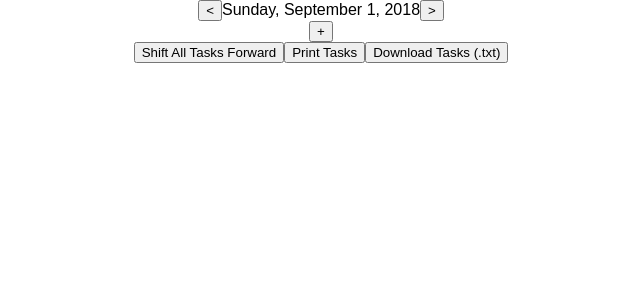
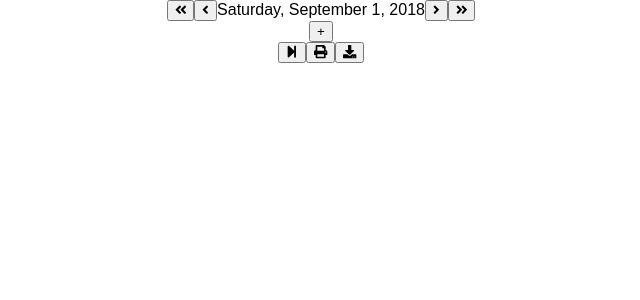
Before and after one commit to Tyguy160/shift-list, a React (Create React App) app: page / in a window 1280 px wide. Shown: the top 300 px of the page, without its empty margins (319-959 px from the left). Built offline with nearby package versions, Linux system fonts and the light colour scheme.

Commit message:
Added date changing functionality

```diff
--- a/package.json
+++ b/package.json
@@ -8,7 +8,7 @@
     "@fortawesome/react-fontawesome": "^0.1.2",
     "react": "^16.4.2",
     "react-dom": "^16.4.2",
-    "react-scripts": "1.1.5"
+    "react-scripts": "^1.1.5"
   },
   "scripts": {
     "start": "react-scripts start",
--- a/src/App.js
+++ b/src/App.js
@@ -1,16 +1,37 @@
 import React, { Component } from 'react';
 import logo from './logo.svg';
 import './App.css';
+import { library } from '@fortawesome/fontawesome-svg-core';
+import { FontAwesomeIcon } from '@fortawesome/react-fontawesome';
+import {
+  faPrint,
+  faStepForward,
+  faDownload,
+  faAngleLeft,
+  faAngleRight,
+  faAngleDoubleLeft,
+  faAngleDoubleRight,
+} from '@fortawesome/free-solid-svg-icons';
+
+library.add(
+  faPrint,
+  faStepForward,
+  faDownload,
+  faAngleLeft,
+  faAngleRight,
+  faAngleDoubleLeft,
+  faAngleDoubleRight
+);
 
 function dayToString(day) {
   return [
+    'Sunday',
     'Monday',
     'Tuesday',
     'Wednesday',
     'Thursday',
     'Friday',
     'Saturday',
-    'Sunday',
   ][day];
 }
 
@@ -35,42 +56,55 @@ class DateDisplay extends Component {
   constructor(props) {
     super(props);
 
-    this.state = {};
+    this.state = {
+      date: new Date(),
+    };
+    this.shiftDay = this.shiftDay.bind(this);
+  }
+
+  shiftDay(days) {
+    const newDate = this.state.date;
+    newDate.setDate(newDate.getDate() + days);
+    this.setState({
+      date: newDate,
+    });
+    console.log(this.state.date);
   }
 
   render() {
-    const date = new Date();
+    const { date } = this.state;
     return (
       <div>
-        <ShiftDay direction="backward" />
+        <button onClick={() => this.shiftDay(-7)} className="dateControlButton">
+          <FontAwesomeIcon icon="angle-double-left" />
+        </button>
+        <button onClick={() => this.shiftDay(-1)} className="dateControlButton">
+          <FontAwesomeIcon icon="angle-left" />
+        </button>
         {dayToString(date.getDay())}, {monthToString(date.getMonth())}{' '}
         {date.getDate()}, {date.getFullYear()}
-        <ShiftDay direction="forward" />
+        <button onClick={() => this.shiftDay(1)} className="dateControlButton">
+          <FontAwesomeIcon icon="angle-right" />
+        </button>
+        <button onClick={() => this.shiftDay(7)} className="dateControlButton">
+          <FontAwesomeIcon icon="angle-double-right" />
+        </button>
       </div>
     );
   }
 }
 
-function ShiftDay(props) {
-  const dir = props.direction;
-  if (dir === 'forward') {
-    return <button>{'>'}</button>;
-  } else if (dir === 'backward') {
-    return <button>{'<'}</button>;
-  }
-}
-
-function ListControlPanel(props) {
+function ControlPanel(props) {
   return (
     <div>
       <button className="controlPanelButton" onClick={e => console.log(e)}>
-        Shift All Tasks Forward
+        <FontAwesomeIcon icon="step-forward" />
       </button>
       <button className="controlPanelButton" onClick={e => console.log(e)}>
-        Print Tasks
+        <FontAwesomeIcon icon="print" />
       </button>
       <button className="controlPanelButton" onClick={e => console.log(e)}>
-        Download Tasks (.txt)
+        <FontAwesomeIcon icon="download" />
       </button>
     </div>
   );
@@ -91,12 +125,13 @@ class Task extends Component {
 
   render() {
     return (
-      <form>
-        <input type="checkbox" />
+      <form className="task">
+        <input type="checkbox" className="checkbox" />
         <input
           type="text-field"
           defaultValue="Enter task here..."
           onFocus={this.selectText}
+          className="taskDescription"
         />
       </form>
     );
@@ -128,7 +163,9 @@ class TaskList extends Component {
         {this.state.tasks.map(task => (
           <span key={task.props.id}>{task}</span>
         ))}
-        <button onClick={this.addTask}>+</button>
+        <button onClick={this.addTask} className="addTask">
+          +
+        </button>
       </div>
     );
   }
@@ -142,9 +179,9 @@ class App extends Component {
           <img src={logo} className="App-logo" alt="logo" />
           <h1 className="App-title">My Shift List 💩</h1>
         </header> */}
-        <DateDisplay />
-        <TaskList />
-        <ListControlPanel />
+        <DateDisplay className="dateDisplay" />
+        <TaskList className="taskList" />
+        <ControlPanel className="controlPanel" />
       </div>
     );
   }
```
Also changed, not shown: 1 other file (tests, documents, lock files or other folders).
